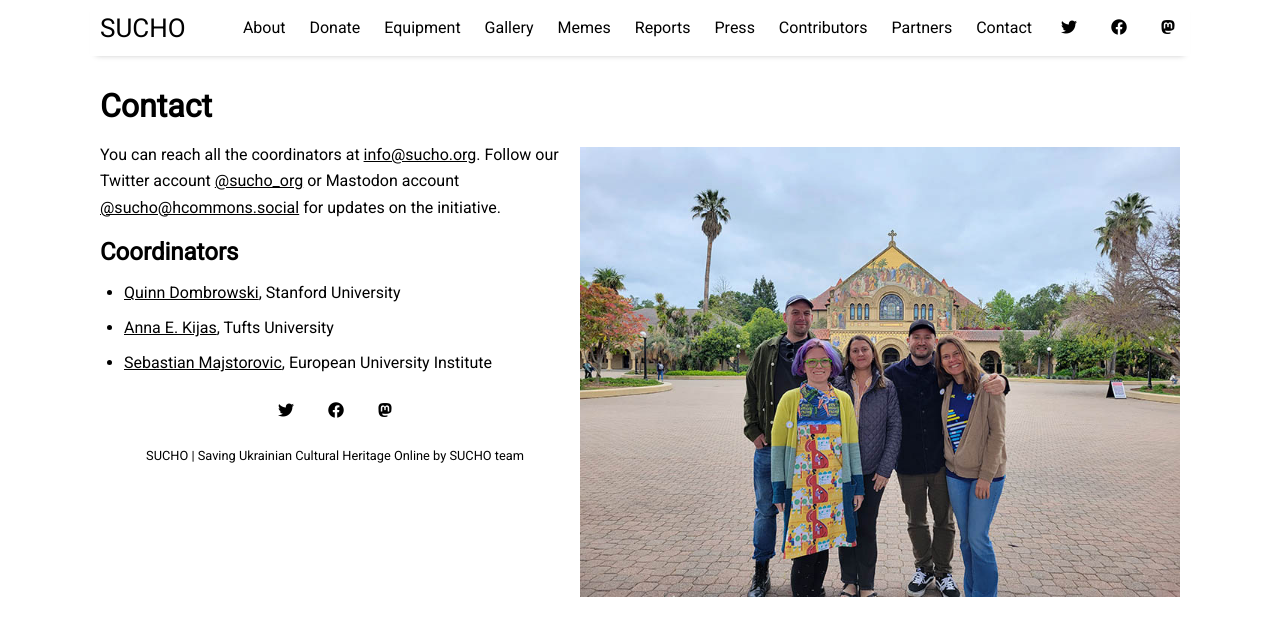
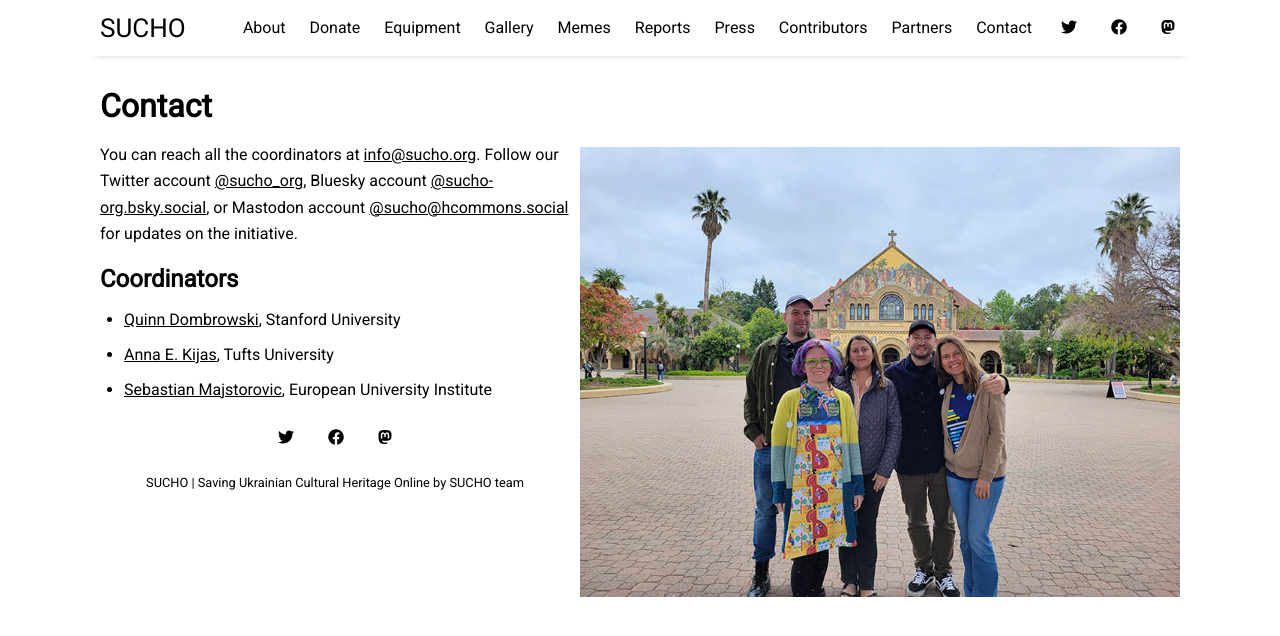
Before and after one commit to sucho-archiving/sucho-archiving.github.io, a Jekyll site: the page built from pages/contact.md, in a window 1280 px wide. Shown: the top 636 px of the page. Built offline with Jekyll 4.4.1, drawn with Linux system fonts in a browser that asks for light colours.

Commit message:
added bluesky profile

```diff
--- a/pages/contact.md
+++ b/pages/contact.md
@@ -8,7 +8,7 @@
 
 <img src="/assets/images/sucho_coordinators.jpg" style="float:right;" />
 
-You can reach all the coordinators at [info@sucho.org](mailto:info@sucho.org). Follow our Twitter account [@sucho_org](https://twitter.com/sucho_org) or Mastodon account [@sucho@hcommons.social](https://hcommons.social/@sucho) for updates on the initiative.
+You can reach all the coordinators at [info@sucho.org](mailto:info@sucho.org). Follow our Twitter account [@sucho_org](https://twitter.com/sucho_org), Bluesky account [@sucho-org.bsky.social](https://bsky.app/profile/sucho-org.bsky.social), or Mastodon account [@sucho@hcommons.social](https://hcommons.social/@sucho) for updates on the initiative.
 
 ## Coordinators
 - [Quinn Dombrowski](https://twitter.com/quinnanya), Stanford University
```
